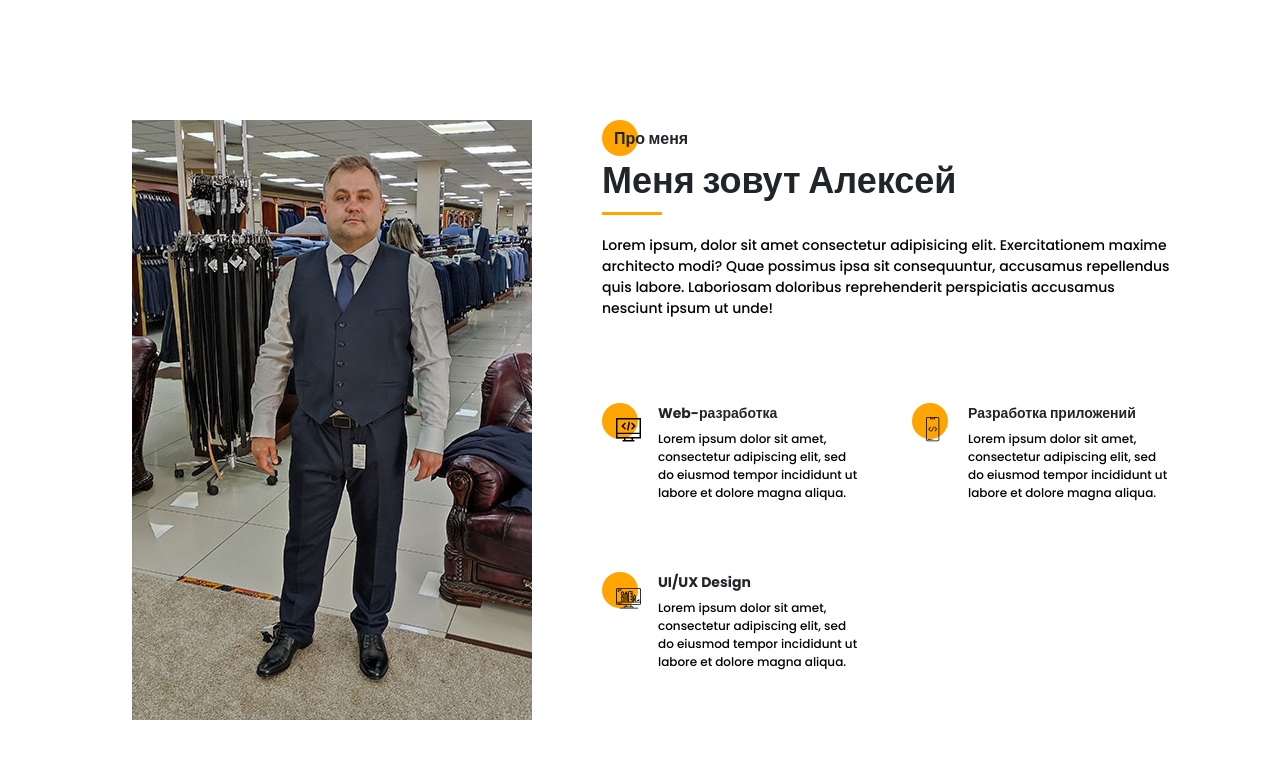
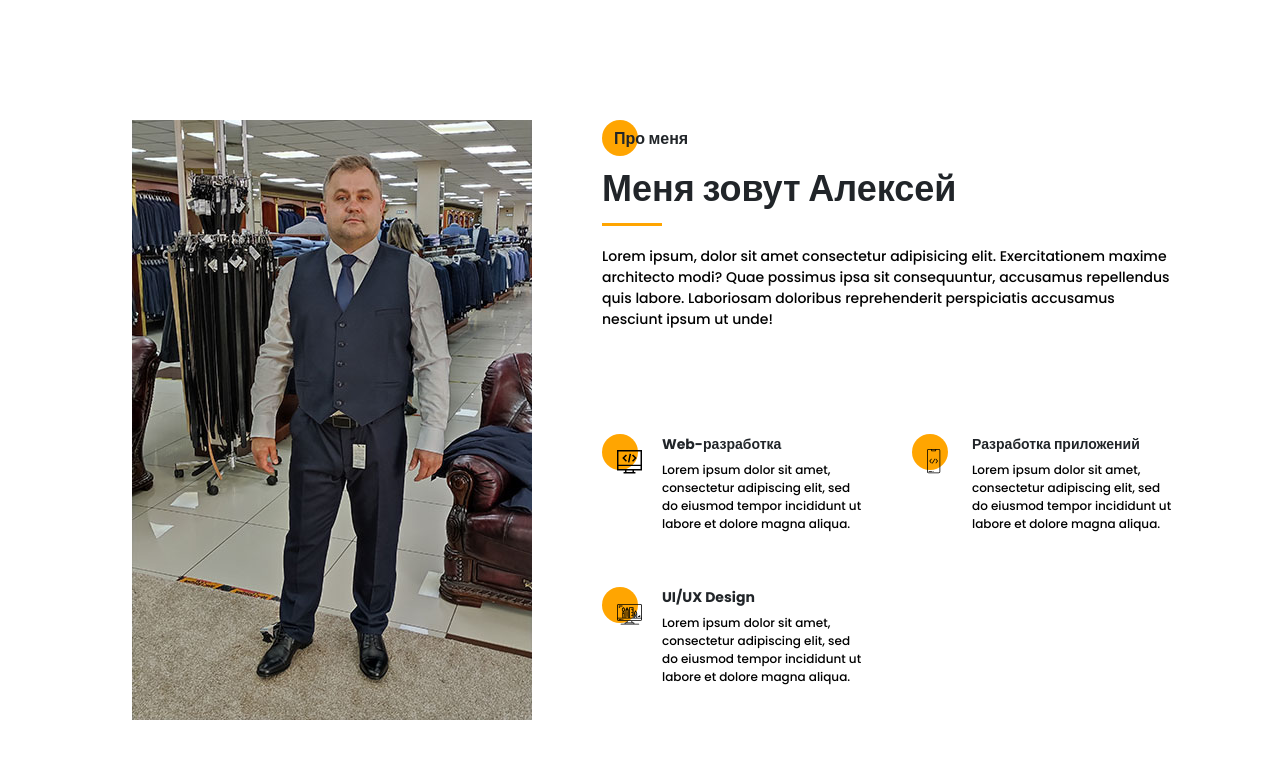
Before and after one commit to Taiga507/Portfolio, a website: page src/index.html in a window 1280 px wide. Shown: the part 800-1558 px from the top of the page. Drawn offline with nearby package versions, Linux system fonts and the light colour scheme; files that its build step writes are made by us from their sources; files whose address does not match are found by name.

Commit message:
v1.84.1
minor add

```diff
--- a/src/index.html
+++ b/src/index.html
@@ -138,8 +138,8 @@
                 </div>
 
                 <div class="about__descr">
-                    <div class="title title_fz16 about__subtitle">Про меня</div>
-                    <h2 class="title about__title">Меня зовут Алексей</h2>
+                    <h2 class="title title_fz16 about__title">Про меня</h2>
+                    <div class="title about__subtitle">Меня зовут Алексей</div>
                     <div class="divider"></div>
                     <p class="about__text">Lorem ipsum, dolor sit amet consectetur adipisicing elit. Exercitationem maxime architecto modi? Quae possimus ipsa sit consequuntur, accusamus repellendus quis labore. Laboriosam doloribus reprehenderit perspiciatis accusamus nesciunt ipsum ut unde!
                     </p>
--- a/src/sass/blocks/_about.scss
+++ b/src/sass/blocks/_about.scss
@@ -2,8 +2,7 @@
     padding: 120px;
     &__wrapper {
         display: grid;
-        grid-template: minmax(243px, auto) minmax(317px, auto) / 400px 570px;
-        grid-auto-rows: minmax(243px, auto);
+        grid-template: minmax(243px, auto) minmax(255px, auto) / 400px 570px;
         gap: 40px 70px;
     }
     &__photo {
@@ -15,24 +14,20 @@
     &__descr {
         padding-top: 6px;
         .divider {
-            width: 60px;
-            height: 0px;
-            border: 3px solid $main-color;
-            border-bottom: none;
+            margin-top: 4px;
         }
     }
-    &__subtitle {
+    &__title {
         position: relative;
         padding: 1px 0 0 12px;
         @include before_circle
     }
-    &__title {
+    &__subtitle {
         margin-bottom: 1px;
     }
     &__text {
         margin-top: 20px;
         margin-bottom: 0;
-        font-weight: 500;
         font-size: 14px;
         line-height: 21px;
         color: #000000;
@@ -40,16 +35,15 @@
     &__skills {
         display: grid;
         grid-template: repeat(2, minmax(116px, auto)) / 260px 260px;
-        grid-auto-rows: 1fr;
         gap: 20px 50px;
         &-item {
             display: grid;
-            grid-template-columns: 36px 200px;
+            grid-template-columns: 40px 200px;
             column-gap: 20px;
         }
         &-circle {
             position: relative;
-            padding: 14px 0 0 14px;
+            padding: 15px 0 0 15px;
             @include before_circle;
             &:before {
                 top: 0;
@@ -57,7 +51,6 @@
         }
         &-text {
             margin-top: 6px;
-            font-weight: 500;
             font-size: 12px;
             line-height: 18px;
             color: #000000;
--- a/src/sass/style.scss
+++ b/src/sass/style.scss
@@ -21,3 +21,10 @@
     width: 1140px;
     margin: 0 auto;
 }
+
+.divider {
+    width: 60px;
+    height: 3px;
+    background-color: $main-color;
+    margin-top: 25px;
+}
```
Also changed, not shown: dist/css/style.min.css, dist/index.html.
